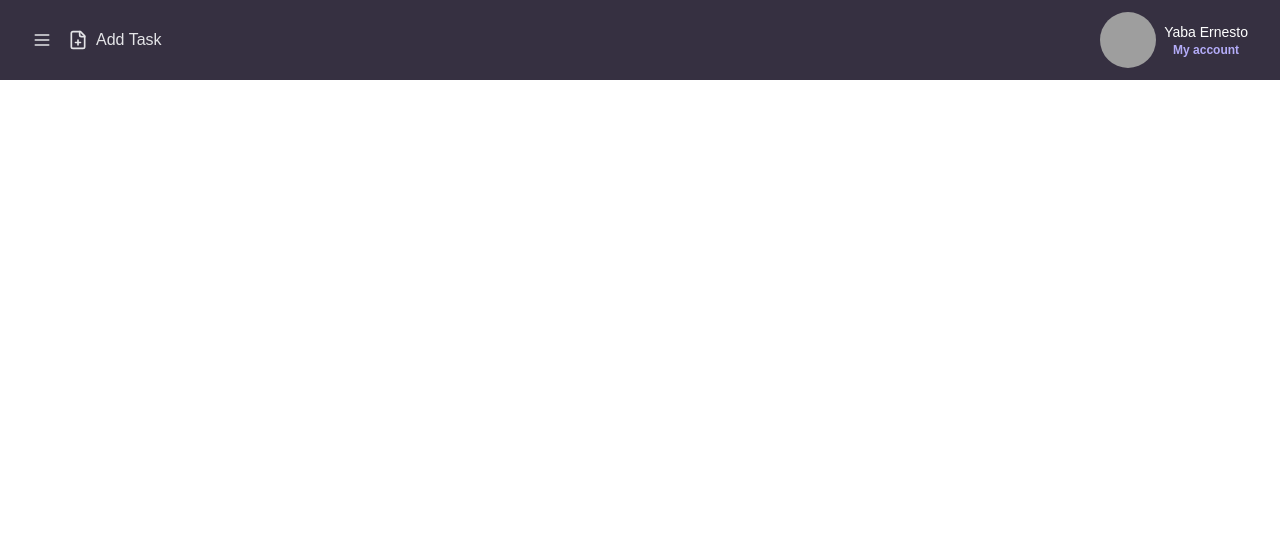
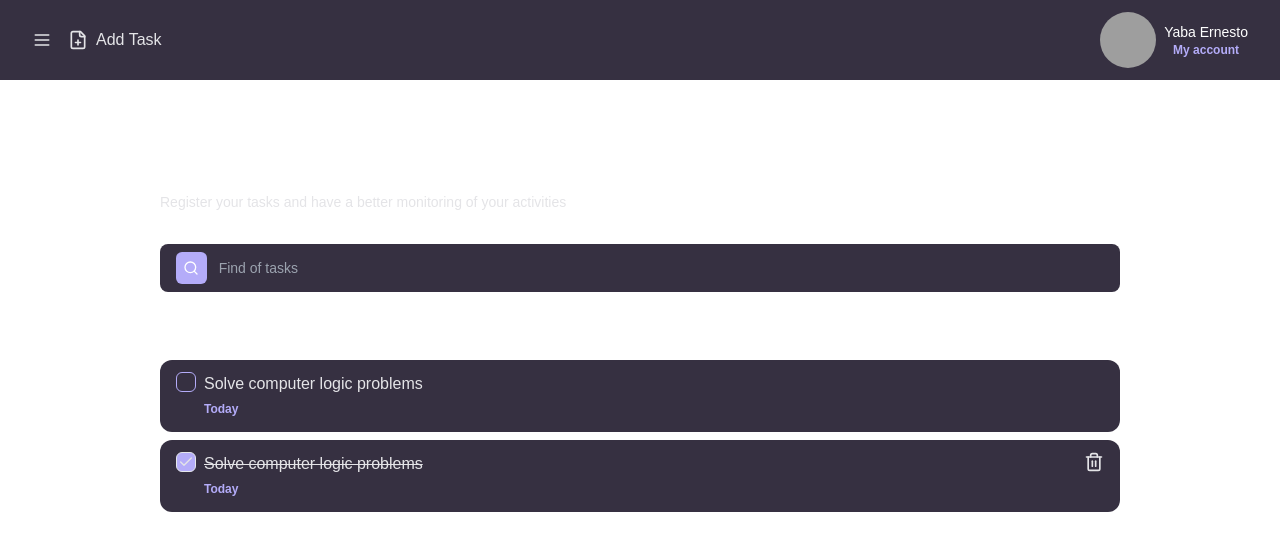
Before and after one commit to yabaernesto/task-manager, a Next.js app: page /dashboard in a window 1280 px wide. Shown: the top 550 px of the page. Built offline with nearby package versions, Linux system fonts and the light colour scheme; grey boxes are pictures that could not be loaded.

Commit message:
feat: Add task area added

```diff
--- /dev/null
+++ b/src/app/dashboard/header/AddTasks.tsx
@@ -0,0 +1,10 @@
+import { FilePlus } from 'lucide-react'
+
+export function AddTasks() {
+  return (
+    <div className="flex items-center gap-2">
+      <FilePlus className="h-5 w-5 text-zinc-200" />
+      <span className="cursor-pointer text-zinc-200 font-medium">Add Task</span>
+    </div>
+  )
+}
--- a/src/app/dashboard/header.tsx
+++ b/src/app/dashboard/header/header.tsx
@@ -1,17 +1,13 @@
-import { FilePlus, Menu } from 'lucide-react'
+import { Menu } from 'lucide-react'
 import { Profile } from './profile'
+import { AddTasks } from './AddTasks'
 
 export function Header() {
   return (
     <header className="px-8 py-6 h-20 bg-secondary flex items-center justify-between">
       <div className="flex items-center gap-4">
         <Menu className="h-5 w-5 cursor-pointer text-zinc-200" />
-        <div className="flex items-center gap-2">
-          <FilePlus className="h-5 w-5 text-zinc-200" />
-          <span className="cursor-pointer text-zinc-200 font-medium">
-            Add Task
-          </span>
-        </div>
+        <AddTasks />
       </div>
 
       <Profile src="https://github.com/yabaernesto.png" name="Yaba Ernesto" />
--- a/src/app/dashboard/profile.tsx
+++ b/src/app/dashboard/header/profile.tsx
@@ -1,3 +1,5 @@
+import Link from 'next/link'
+// biome-ignore lint/style/useImportType: <explanation>
 import { ComponentProps } from 'react'
 
 interface ProfileProps extends ComponentProps<'img'> {
@@ -12,7 +14,7 @@ export function Profile({ name, ...props }: ProfileProps) {
       <div className="flex flex-col text-center">
         <span className="text-white text-sm">{name}</span>
         <span className="text-primaryColor text-xs font-bold cursor-pointer">
-          My account
+          <Link href="/my-account">My account</Link>
         </span>
       </div>
     </div>
--- a/src/app/dashboard/page.tsx
+++ b/src/app/dashboard/page.tsx
@@ -1,9 +1,67 @@
-import { Header } from './header'
+import { Check, Search, Trash2 } from 'lucide-react'
+import { Header } from './header/header'
 
 function Dashboard() {
   return (
     <div className="">
       <Header />
+
+      <main className="h-auto mt-14 flex justify-center">
+        <div className="h-auto flex flex-col w-areaTask p-4">
+          <div className="space-y-2">
+            <h1 className="text-2xl font-bold">My Tasks</h1>
+            <p className="text-sm text-zinc-200">
+              Register your tasks and have a better monitoring of your
+              activities
+            </p>
+          </div>
+
+          <div className="w-full my-8 py-2 px-4 bg-secondary flex items-center gap-2 rounded-lg">
+            <span className="h-8 w-8 bg-primaryColor flex justify-center items-center rounded-md">
+              <Search className="h-4 w-4 text-white" />
+            </span>
+            <input
+              type="search"
+              placeholder="Find of tasks"
+              className="w-full p-1 bg-secondary text-sm text-zinc-200 no-clear outline-none"
+            />
+          </div>
+
+          <div className="space-y-2">
+            <h2 className="text-xl font-bold">Tasks - 2</h2>
+
+            <div className="flex gap-2 py-3 px-4 bg-secondary rounded-xl">
+              <div className="h-5 w-5 border border-primaryColor rounded-md cursor-pointer" />
+              <div className="">
+                <h2 className="text-base text-zinc-200 cursor-pointer">
+                  Solve computer logic problems
+                </h2>
+                <span className="text-xs text-primaryColor font-semibold">
+                  Today
+                </span>
+              </div>
+            </div>
+
+            <div className="flex justify-between py-3 px-4 bg-secondary rounded-xl">
+              <div className="flex gap-2">
+                <div className="h-5 w-5 border bg-primaryColor rounded-md flex justify-center items-center cursor-pointer">
+                  <Check className="h-4 w-5 text-zinc-200" />
+                </div>
+                <div className="">
+                  <h2 className="text-base text-zinc-200 line-through cursor-pointer">
+                    Solve computer logic problems
+                  </h2>
+                  <span className="text-xs text-primaryColor font-semibold">
+                    Today
+                  </span>
+                </div>
+              </div>
+
+              <Trash2 className="h-5 w-5 text-zinc-200 cursor-pointer" />
+            </div>
+          </div>
+        </div>
+      </main>
     </div>
   )
 }
--- a/tailwind.config.ts
+++ b/tailwind.config.ts
@@ -14,7 +14,21 @@ export default {
         primaryColor: '#b4acf9',
         secondary: '#363041',
       },
+
+      width: {
+        areaTask: '62rem',
+      },
     },
   },
-  plugins: [],
+  plugins: [
+    function ({ addUtilities }) {
+      addUtilities({
+        '.no-clear': {
+          '&::-webkit-search-cancel-button': {
+            display: 'none',
+          },
+        },
+      })
+    },
+  ],
 } satisfies Config
```
